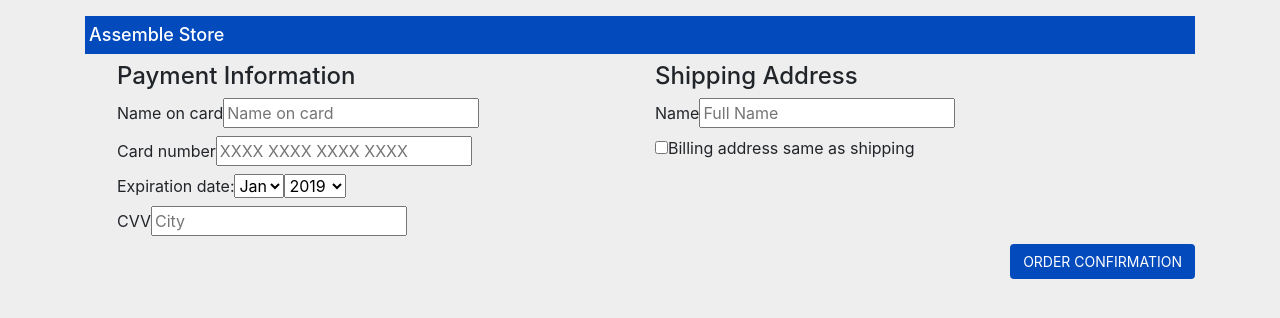
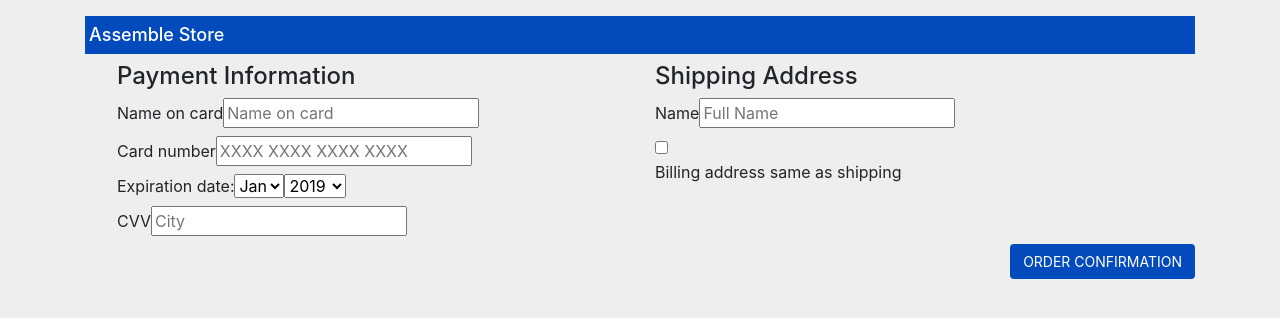
Before and after one commit to PeterBreen/assemble-test, a React (Create React App) app: page /checkout in a window 1280 px wide. Shown: the top 318 px of the page. Built offline with nearby package versions, Linux system fonts and the light colour scheme.

Commit message:
checkout-specific css

```diff
--- /dev/null
+++ b/src/checkout.css
@@ -0,0 +1,4 @@
+label {
+display: block;
+width: 100%;
+}
--- a/src/checkout.js
+++ b/src/checkout.js
@@ -1,4 +1,5 @@
 import React from 'react';
+import './checkout.css'
 
 //this component takes user-submitted billing and shipping info from formfields
 //these should be react controlled with state instead of just empty placeholders
```
